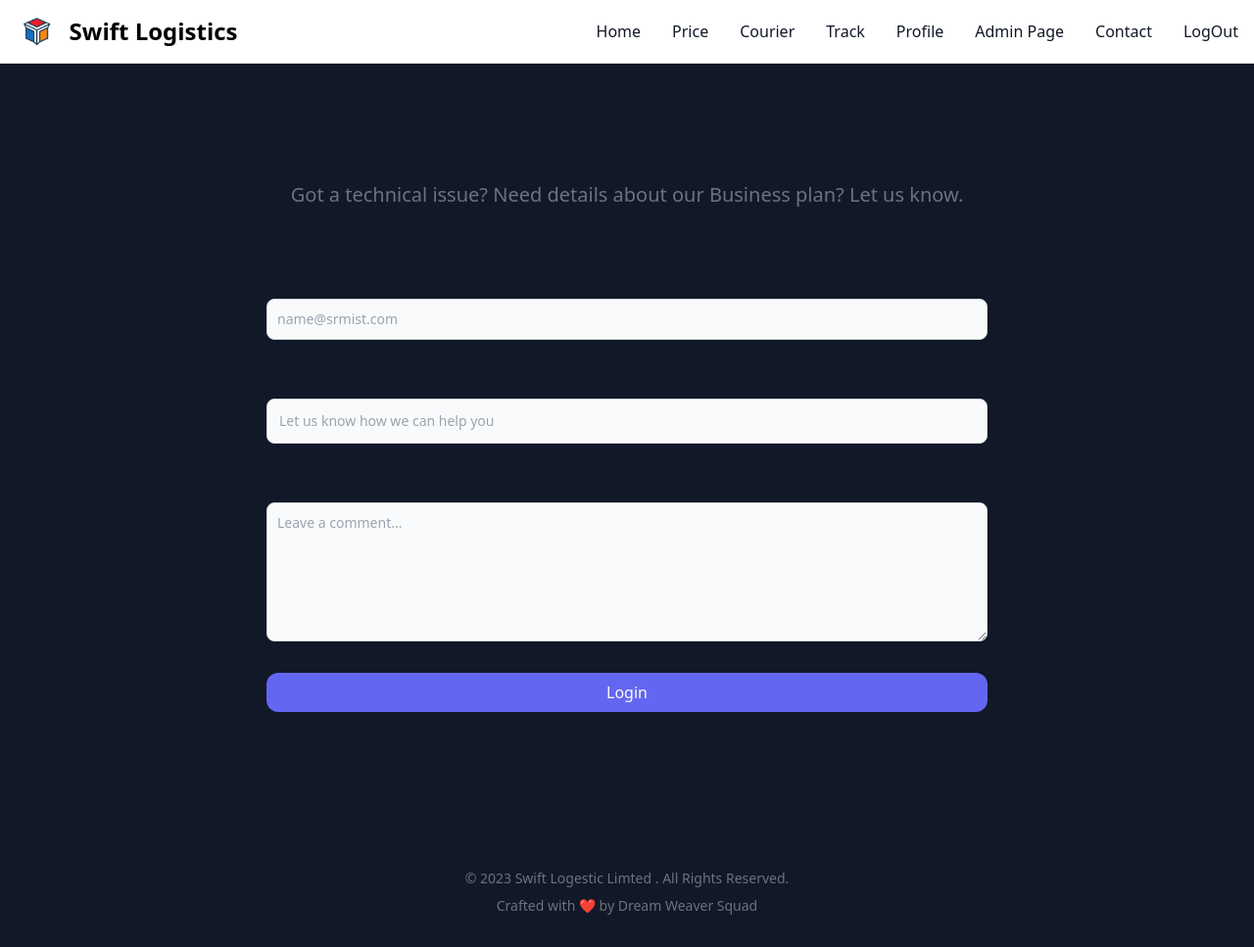
After one commit to anuj-rishu/Swift-Logistics, a PHP site: page /home/contact.php in a window 1280 px wide. The commit adds this page. Shown: the whole page at 98% size. Run offline with PHP 8.4, Linux system fonts and the light colour scheme; some libraries are stand-ins or nearby versions.

Commit message:
ui changes

```diff
--- a/admin/adminlogin.php
+++ b/admin/adminlogin.php
@@ -33,7 +33,7 @@
   <div class="max-w-screen-xl flex flex-wrap items-center justify-between mx-auto p-4">
     <a href="#" class="flex items-center space-x-3 rtl:space-x-reverse">
         <img src="../images/logo.png" class="h-8" alt="Flowbite Logo" />
-        <span class="self-center text-2xl font-semibold whitespace-nowrap dark:text-white">Swift Logestic</span>
+        <span class="self-center text-2xl font-semibold whitespace-nowrap dark:text-white">Swift Logistic</span>
     </a>
     <button data-collapse-toggle="navbar-default" type="button" class="inline-flex items-center p-2 w-10 h-10 justify-center text-sm text-gray-500 rounded-lg md:hidden hover:bg-gray-100 focus:outline-none focus:ring-2 focus:ring-gray-200 dark:text-gray-400 dark:hover:bg-gray-700 dark:focus:ring-gray-600" aria-controls="navbar-default" aria-expanded="false">
         <span class="sr-only">Open main menu</span>
@@ -85,7 +85,7 @@
 <div class="flex mt-15 flex-col items-center justify-center px-6 py-8 mx-auto md:h-screen lg:py-0">
       <a href="#" class="flex items-center mb-6 text-2xl font-semibold text-gray-900 dark:text-white">
           <img class="w-8 h-8 mr-2" src="../images/logo.png" alt="logo">
-          Swift Logestic Limted  Admin Login
+          Swift Logistic Limted  Admin Login
       </a>
       <div class="w-full bg-white rounded-lg shadow dark:border md:mt-0 sm:max-w-md xl:p-0 dark:bg-gray-800 dark:border-gray-700">
           <div class="p-6 space-y-4 md:space-y-6 sm:p-8">
--- /dev/null
+++ b/home/contact.php
@@ -0,0 +1,65 @@
+
+
+<!DOCTYPE html>
+<html lang="en">
+<head>
+<meta charset="UTF-8">
+  <meta name="viewport" content="width=device-width, initial-scale=1.0">
+  <script src="https://cdn.tailwindcss.com"></script>
+
+<style>
+    .bs-example{
+        margin: 0;
+    }
+</style>
+
+
+
+
+</head>
+
+<body class="bg-gray-900 cover">
+
+<?php include('./header.php'); ?>
+<div class="bs-example">
+
+
+
+  <div class="py-8 lg:py-16 px-4 mx-auto max-w-screen-md">
+      <h2 class="mb-4 text-4xl tracking-tight font-extrabold text-center text-gray-900 dark:text-white">Contact Us</h2>
+      <p class="mb-8 lg:mb-16 font-light text-center text-gray-500 dark:text-gray-400 sm:text-xl">Got a technical issue?  Need details about our Business plan? Let us know.</p>
+      <form action="#" class="space-y-8">
+          <div>
+              <label for="email" class="block mb-2 text-sm font-medium text-gray-900 dark:text-gray-300">Your email</label>
+              <input type="email" id="email" class="shadow-sm bg-gray-50 border border-gray-300 text-gray-900 text-sm rounded-lg focus:ring-primary-500 focus:border-primary-500 block w-full p-2.5 dark:bg-gray-700 dark:border-gray-600 dark:placeholder-gray-400 dark:text-white dark:focus:ring-primary-500 dark:focus:border-primary-500 dark:shadow-sm-light" placeholder="name@srmist.com" required>
+          </div>
+          <div>
+              <label for="subject" class="block mb-2 text-sm font-medium text-gray-900 dark:text-gray-300">Subject</label>
+              <input type="text" id="subject" class="block p-3 w-full text-sm text-gray-900 bg-gray-50 rounded-lg border border-gray-300 shadow-sm focus:ring-primary-500 focus:border-primary-500 dark:bg-gray-700 dark:border-gray-600 dark:placeholder-gray-400 dark:text-white dark:focus:ring-primary-500 dark:focus:border-primary-500 dark:shadow-sm-light" placeholder="Let us know how we can help you" required>
+          </div>
+          <div class="sm:col-span-2">
+              <label for="message" class="block mb-2 text-sm font-medium text-gray-900 dark:text-gray-400">Your message</label>
+              <textarea id="message" rows="6" class="block p-2.5 w-full text-sm text-gray-900 bg-gray-50 rounded-lg shadow-sm border border-gray-300 focus:ring-primary-500 focus:border-primary-500 dark:bg-gray-700 dark:border-gray-600 dark:placeholder-gray-400 dark:text-white dark:focus:ring-primary-500 dark:focus:border-primary-500" placeholder="Leave a comment..."></textarea>
+          </div>
+          <button type="submit" name="login" value="Login" class="w-full px-4 py-2 bg-indigo-500 content-center justify-center hover:bg-indigo-600 text-gray-50 rounded-xl flex items-center gap-2">Login</button>
+      </form>
+  </div>
+
+
+
+</nav>
+
+
+
+
+
+<footer class="bg-grey-600 rounded-lg mt-20  m-4">
+    <div class="w-full mx-auto max-w-screen-xl p-4 flex flex-col items-center justify-center">
+        <span class="text-sm text-gray-500 text-center dark:text-gray-400">© 2023 <a href="#" class="hover:underline">Swift Logestic Limted </a>. All Rights Reserved.
+        </span>
+        <span class="text-sm text-gray-500 text-center dark:text-gray-400 mt-2">Crafted with ❤️ by Dream Weaver Squad</span>
+    </div>
+</footer>
+
+</body>
+</html>
--- a/home/header.php
+++ b/home/header.php
@@ -38,7 +38,7 @@
           <a href="home.php"  class="block py-2 px-3 text-gray-900 rounded hover:bg-gray-100 md:hover:bg-transparent md:border-0 md:hover:text-blue-700 md:p-0 dark:text-white md:dark:hover:text-blue-500 dark:hover:bg-gray-700 dark:hover:text-white md:dark:hover:bg-transparent">Home</a>
         </li>
         <li>
-          <a href="price.php"  class="block py-2 px-3 text-gray-900 rounded hover:bg-gray-100 md:hover:bg-transparent md:border-0 md:hover:text-blue-700 md:p-0 dark:text-white md:dark:hover:text-blue-500 dark:hover:bg-gray-700 dark:hover:text-white md:dark:hover:bg-transparent">Price</a>
+          <a href="./price.php"  class="block py-2 px-3 text-gray-900 rounded hover:bg-gray-100 md:hover:bg-transparent md:border-0 md:hover:text-blue-700 md:p-0 dark:text-white md:dark:hover:text-blue-500 dark:hover:bg-gray-700 dark:hover:text-white md:dark:hover:bg-transparent">Price</a>
         </li>
         <li>
           <a href="courierMenu.php" class="block py-2 px-3 text-gray-900 rounded hover:bg-gray-100 md:hover:bg-transparent md:border-0 md:hover:text-blue-700 md:p-0 dark:text-white md:dark:hover:text-blue-500 dark:hover:bg-gray-700 dark:hover:text-white md:dark:hover:bg-transparent">Courier</a>
@@ -56,7 +56,7 @@
         </li>
 
         <li>
-          <a href="contactUS.php" class="block py-2 px-3 text-gray-900 rounded hover:bg-gray-100 md:hover:bg-transparent md:border-0 md:hover:text-blue-700 md:p-0 dark:text-white md:dark:hover:text-blue-500 dark:hover:bg-gray-700 dark:hover:text-white md:dark:hover:bg-transparent">Contact</a>
+          <a href="./contact.php" class="block py-2 px-3 text-gray-900 rounded hover:bg-gray-100 md:hover:bg-transparent md:border-0 md:hover:text-blue-700 md:p-0 dark:text-white md:dark:hover:text-blue-500 dark:hover:bg-gray-700 dark:hover:text-white md:dark:hover:bg-transparent">Contact</a>
 
           <li>
           <a href="../logout.php" class="block py-2 px-3 text-gray-900 rounded hover:bg-gray-100 md:hover:bg-transparent md:border-0 md:hover:text-blue-700 md:p-0 dark:text-white md:dark:hover:text-blue-500 dark:hover:bg-gray-700 dark:hover:text-white md:dark:hover:bg-transparent">LogOut</a>
--- a/index.php
+++ b/index.php
@@ -87,7 +87,7 @@
           <a href="#" class="block py-2 px-3 text-gray-900 rounded hover:bg-gray-100 md:hover:bg-transparent md:border-0 md:hover:text-blue-700 md:p-0 dark:text-white md:dark:hover:text-blue-500 dark:hover:bg-gray-700 dark:hover:text-white md:dark:hover:bg-transparent">Pricing</a>
         </li>
         <li>
-          <a href="#" class="block py-2 px-3 text-gray-900 rounded hover:bg-gray-100 md:hover:bg-transparent md:border-0 md:hover:text-blue-700 md:p-0 dark:text-white md:dark:hover:text-blue-500 dark:hover:bg-gray-700 dark:hover:text-white md:dark:hover:bg-transparent">Contact</a>
+          <a href="./home/contact.php" class="block py-2 px-3 text-gray-900 rounded hover:bg-gray-100 md:hover:bg-transparent md:border-0 md:hover:text-blue-700 md:p-0 dark:text-white md:dark:hover:text-blue-500 dark:hover:bg-gray-700 dark:hover:text-white md:dark:hover:bg-transparent">Contact</a>
         </li>
       </ul>
     </div>
@@ -116,7 +116,7 @@
 <div class="flex mt-20 flex-col items-center justify-center px-6 py-8 mx-auto md:h-screen lg:py-0">
       <a href="#" class="flex items-center mb-6 text-2xl font-semibold text-gray-900 dark:text-white">
           <img class="w-8 h-8 mr-2" src="./images/logo.png" alt="logo">
-          Swift Logestic Limted
+          Swift Logistic Limted
       </a>
       <div class="w-full bg-white rounded-lg shadow dark:border md:mt-0 sm:max-w-md xl:p-0 dark:bg-gray-800 dark:border-gray-700">
           <div class="p-6 space-y-4 md:space-y-6 sm:p-8">
--- a/register.php
+++ b/register.php
@@ -53,8 +53,8 @@
 
 <nav class="bg-white border-gray-200 dark:bg-gray-900">
   <div class="max-w-screen-xl flex flex-wrap items-center justify-between mx-auto p-4">
-    <a href="https://flowbite.com/" class="flex items-center space-x-3 rtl:space-x-reverse">
-        <img src="https://flowbite.com/docs/images/logo.svg" class="h-8" alt="Flowbite Logo" />
+    <a href="#" class="flex items-center space-x-3 rtl:space-x-reverse">
+        <img src="./images/logo.png" class="h-8" alt=" Logo" />
         <span class="self-center text-2xl font-semibold whitespace-nowrap dark:text-white">Swift Logestic</span>
     </a>
     <button data-collapse-toggle="navbar-default" type="button" class="inline-flex items-center p-2 w-10 h-10 justify-center text-sm text-gray-500 rounded-lg md:hidden hover:bg-gray-100 focus:outline-none focus:ring-2 focus:ring-gray-200 dark:text-gray-400 dark:hover:bg-gray-700 dark:focus:ring-gray-600" aria-controls="navbar-default" aria-expanded="false">
@@ -106,7 +106,7 @@
 
 <div class="flex mt-[150px] flex-col items-center justify-center px-6 py-8 mx-auto md:h-screen lg:py-0">
 <a href="../index.php" class="flex items-center mb-6 text-2xl font-semibold text-gray-900 dark:text-white">
-          <img class="w-8 h-8 mr-2" src="https://flowbite.s3.amazonaws.com/blocks/marketing-ui/logo.svg" alt="logo">
+          <img class="w-8 h-8 mr-2" src="./images/logo.png" alt="logo">
           Swift Logistics Limted
       </a>
       <div class="w-full bg-white rounded-lg shadow dark:border md:mt-0 sm:max-w-md xl:p-0 dark:bg-gray-800 dark:border-gray-700">
```
